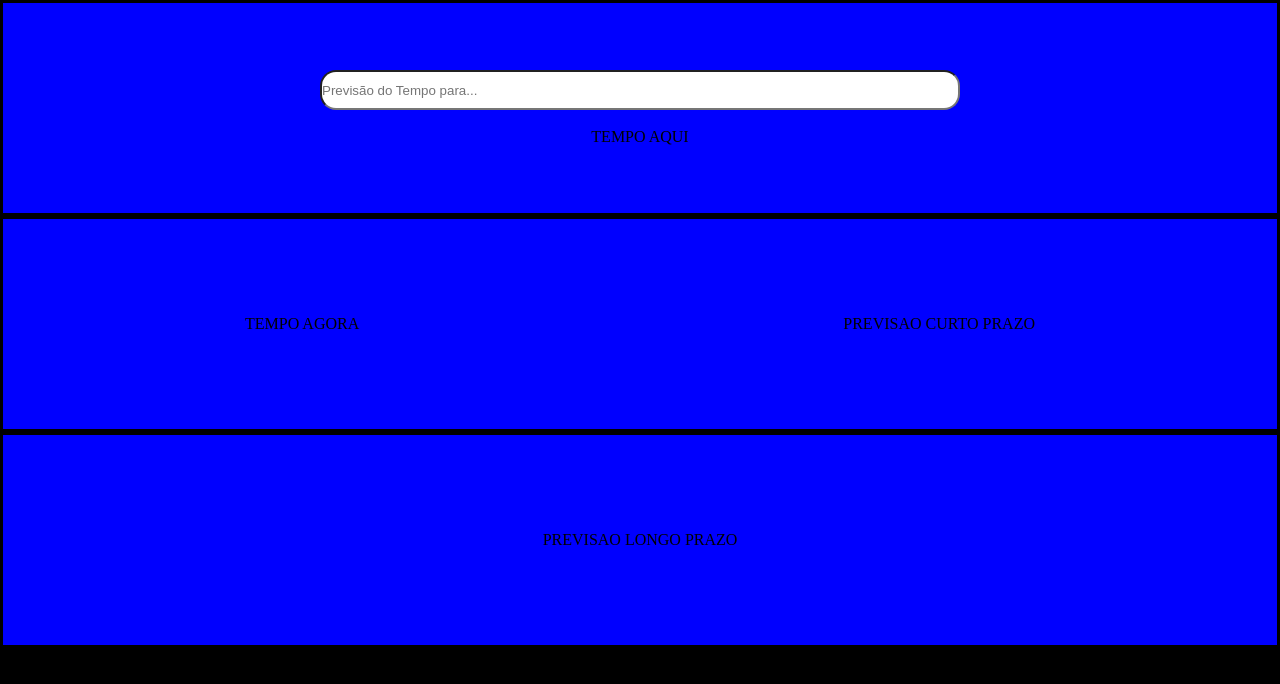
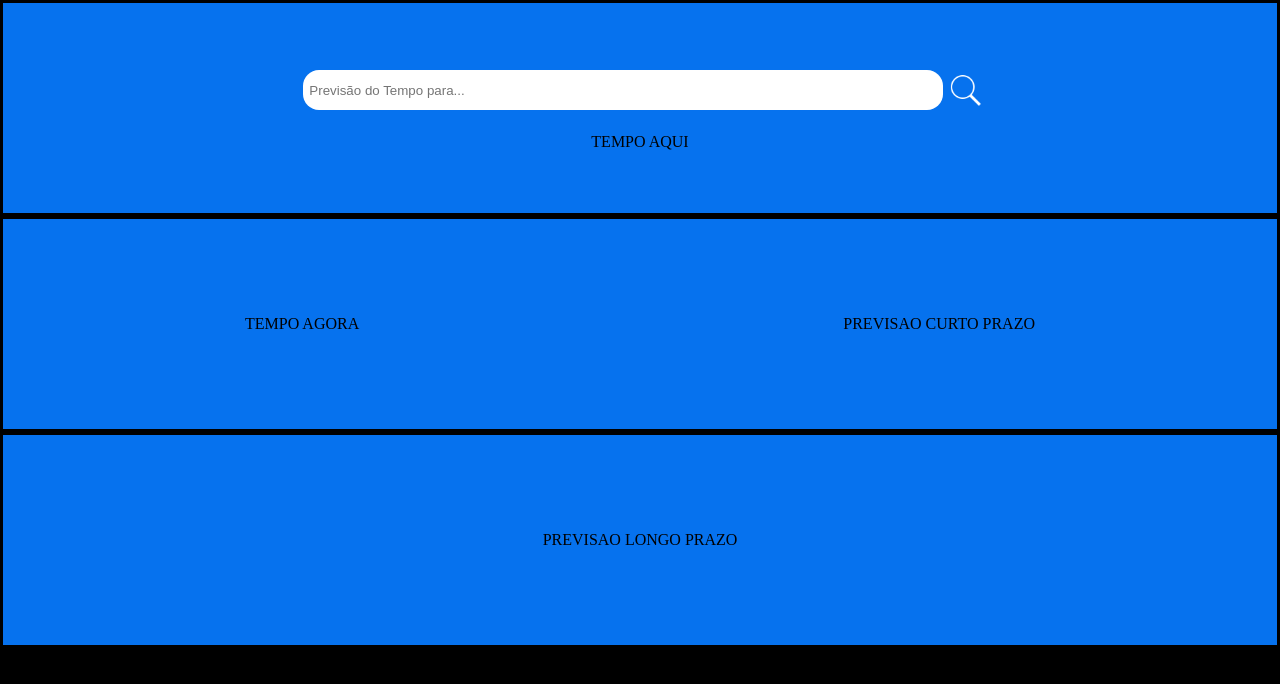
Before and after one commit to greif4dev/weather-forecast, a Python web app: template templates/index.html in a window 1280 px wide. Shown: the top 684 px of the page. Run offline with Jinja, Linux system fonts and the light colour scheme; the template is opened without the code that fills it, so the values that code supplies are empty.

Commit message:
estlizacao searchbar finalizada e add de ui icon

```diff
--- a/static/css/style.css
+++ b/static/css/style.css
@@ -34,7 +34,7 @@ nav{
 }
 
 .itens{
-    background-color: blue;
+    background-color: rgb(6, 114, 238);
     height: 13.5rem;
     border: solid;
 }
@@ -43,4 +43,13 @@ nav{
     width: 40rem;
     height: 2.5rem;
     border-radius: 1rem;
+    border: none;
+    margin: 5px;
+    padding-left: 1%;
+    outline: none;
 }
+
+#searchArea{
+    display: flex;
+    align-items: center;
+}
--- a/templates/index.html
+++ b/templates/index.html
@@ -9,7 +9,10 @@
 <body>
     <div id="conteiner">
         <nav class="itens">
-            <input type="search" name="search" id="searchArea" class="searchBar" placeholder="Previsão do Tempo para...">
+            <div id="searchArea">
+                <input type="search" name="searchBar" id="searchBar" class="searchBar" placeholder="Previsão do Tempo para...">
+                <img width="35" height="35" src="..\static\images\icons8-search-50.png" alt="search--v1"/>
+            </div>
             <br>
             <div id="Location">TEMPO AQUI</div>
         </nav>
```
Also changed, not shown: static/images/icons8-search-50.png (added).
